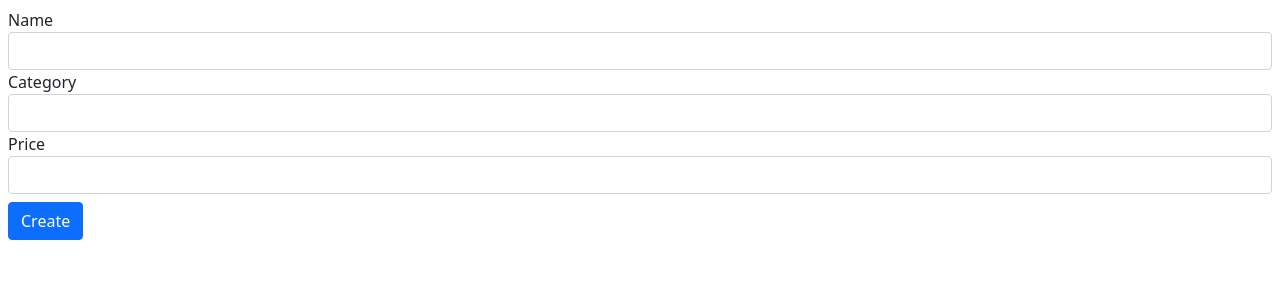
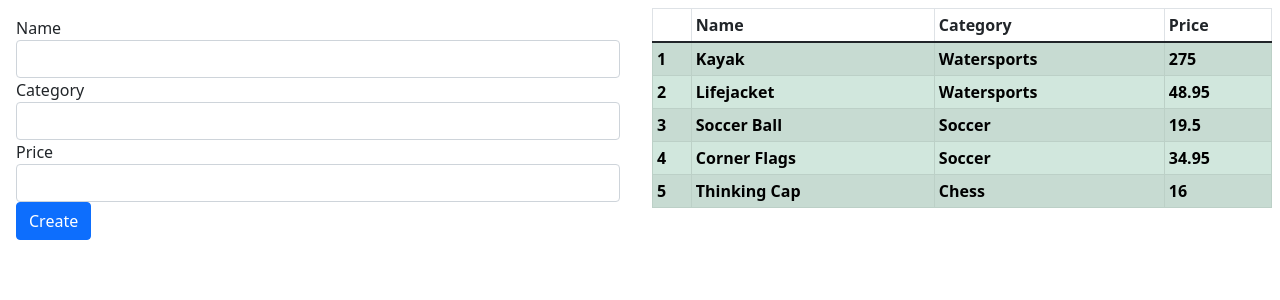
Before and after one commit to Kosteyyy/AP_example, an Angular app: page / in a window 1280 px wide. Shown: the top 300 px of the page. Built offline with nearby package versions, Linux system fonts and the light colour scheme.

Commit message:
Создание кастомной attr директивы

```diff
--- a/src/app/app.module.ts
+++ b/src/app/app.module.ts
@@ -4,17 +4,19 @@
 import { AppComponent } from './app.component';
 import { BrowserAnimationsModule } from '@angular/platform-browser/animations';
 import { ProductComponent } from './component';
-import { FormsModule } from '@angular/forms';
+import { FormsModule, ReactiveFormsModule } from '@angular/forms';
+import { PaAttrDirective } from './attr.directive';
 
 @NgModule({
   declarations: [
     ProductComponent,
-    AppComponent
+    AppComponent,
+    PaAttrDirective
   ],
   imports: [
     BrowserModule,
     BrowserAnimationsModule,
-    FormsModule
+    FormsModule, ReactiveFormsModule
   ],
   providers: [],
   bootstrap: [ProductComponent]
--- /dev/null
+++ b/src/app/attr.directive.ts
@@ -0,0 +1,9 @@
+import { Directive, ElementRef } from '@angular/core';
+
+@Directive({ selector: '[pa-attr]' })
+export class PaAttrDirective {
+  constructor(element: ElementRef) {
+    element.nativeElement.classList.add('table-success', 'fw-bold');
+    console.log("🚀 ~ PaAttrDirective ~ constructor ~ element:", element)
+  }
+}
--- a/src/app/component.ts
+++ b/src/app/component.ts
@@ -18,72 +18,13 @@
     return this.model.getProducts();
   }
 
-  // selectedProduct: string | undefined;
-
-  // getSelected(product: Product): boolean {
-  //   return product.name == this.selectedProduct;
-  // }
-
-  // handleInputEvent(ev: Event) {
-  //   if (ev.target instanceof HTMLInputElement) {
-  //   this.selectedProduct = ev.target.value
-  //   }
-  //   }
-
   newProduct: Product = new Product();
 
-  get jsonProduct() {
-    return JSON.stringify(this.newProduct);
+  addProduct(p: Product) {
+    this.model.saveProduct(p);
   }
 
-  addProduct(p: Product) {
-    console.log('New Product: ' + this.jsonProduct);
+  submitForm() {
+    this.addProduct(this.newProduct);
   }
-
-  getMessages(errs: ValidationErrors | null, name: string): string[] {
-    let messages: string[] = [];
-    for (let errorName in errs) {
-      switch (errorName) {
-        case 'required':
-          messages.push(`You must enter a ${name}`);
-          break;
-        case 'minlength':
-          messages.push(
-            `A ${name} must be at least ${errs['minlength'].requiredLength} characters`
-          );
-          break;
-        case 'pattern':
-          messages.push(`The ${name} contains illegal characters`);
-          break;
-      }
-    }
-    return messages;
-  }
-
-  getValidationMessages(state: NgModel, thingName?: string) {
-    let thing: string = state.path?.[0] ?? thingName;
-    return this.getMessages(state.errors, thing);
-  }
-
-  formSubmitted: boolean = false;
-
-  submitForm(form: NgForm) {
-    this.formSubmitted = true;
-    if (form.valid) {
-      console.log("🚀 ~ ProductComponent ~ submitForm ~ form.valid:", form.valid)
-      this.addProduct(this.newProduct);
-      this.newProduct = new Product();
-      form.resetForm();
-      this.formSubmitted = false;
-    }
-  }
-
-  getFormValidationMessages(form: NgForm): string[] {
-    let messages: string[] = [];
-    Object.keys(form.controls).forEach(k => {
-    this.getMessages(form.controls[k].errors, k)
-    .forEach(m => messages.push(m));
-    });
-    return messages;
-    }
 }
--- a/src/app/template.html
+++ b/src/app/template.html
@@ -1,47 +1,49 @@
-<div class="p-2">
-  <form #form="ngForm" (ngSubmit)="submitForm(form)">
-    <div
-      class="bg-danger text-white p-2 mb-2"
-      *ngIf="formSubmitted && form.invalid"
-    >
-      There are problems with the form
-      <ul>
-        <li *ngFor="let error of getFormValidationMessages(form)">{{error}}</li>
-      </ul>
-    </div>
+<div class="row p-2">
+  <div class="col-6">
+    <form class="m-2" (ngSubmit)="submitForm()">
       <div class="form-group">
         <label>Name</label>
-      <input
-        class="form-control"
-        name="name1"
-        [(ngModel)]="newProduct.name"
-        #name="ngModel"
-        required
-        minlength="5"
-        pattern="^[A-Za-z ]+$"
-      />
-      <!-- <ul
-        class="text-danger list-unstyled mt-1"
-        *ngIf="(form.submitted || form.dirty) && name.invalid"
-      >
-        <li *ngFor="let error of getValidationMessages(name)">{{error}}</li>
-      </ul> -->
+        <input class="form-control" name="name" [(ngModel)]="newProduct.name" />
       </div>
       <div class="form-group">
         <label>Category</label>
-    <input class="form-control" name="category" [(ngModel)]="newProduct.category"  required/>
+        <input
+          class="form-control"
+          name="category"
+          [(ngModel)]="newProduct.category"
+        />
       </div>
       <div class="form-group">
         <label>Price</label>
-    <input class="form-control"  name="price" [(ngModel)]="newProduct.price" required type="number"/>
+        <input
+          class="form-control"
+          name="price"
+          [(ngModel)]="newProduct.price"
+        />
       </div>
-    <button
-      class="btn btn-primary mt-2"
-      type="submit"
-      [disabled]="formSubmitted && form.invalid"
-      [class.btn-secondary]="formSubmitted && form.invalid"
-    >
-      Create
-    </button>
+      <button class="btn btn-primary" type="submit">Create</button>
     </form>
   </div>
+
+  <div class="col">
+    <table class="table table-sm table-bordered table-striped">
+      <thead>
+        <tr>
+          <th></th>
+          <th>Name</th>
+          <th>Category</th>
+          <th>Price</th>
+        </tr>
+      </thead>
+
+      <tbody>
+        <tr *ngFor="let item of getProducts(); let i = index" pa-attr>
+          <td>{{i + 1}}</td>
+          <td>{{item.name}}</td>
+          <td>{{item.category}}</td>
+          <td>{{item.price}}</td>
+        </tr>
+      </tbody>
+    </table>
+  </div>
+</div>
```
Lines whose indentation alone changed are shown as unchanged.
